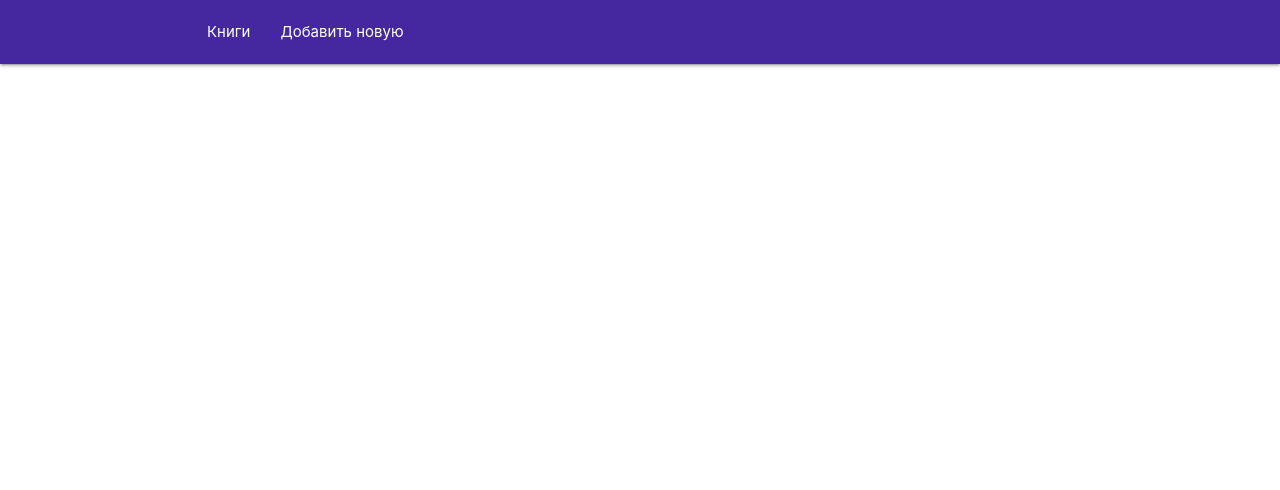
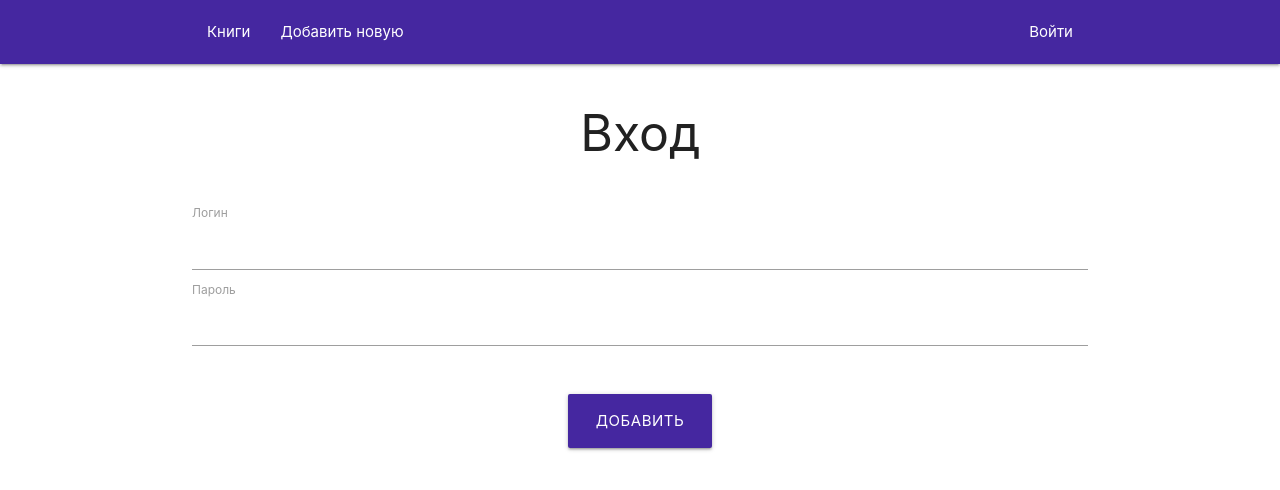
Before and after one commit to lenaryan/books, a Vue app: page /login in a window 1280 px wide. Shown: the top 490 px of the page. Built offline with nearby package versions, Linux system fonts and the light colour scheme.

Commit message:
small fixes and login page

```diff
--- a/src/components/AddBook.vue
+++ b/src/components/AddBook.vue
@@ -1,6 +1,6 @@
 <template>
     <section class="add container">
-        <h1 class="center">Add A Book</h1>
+        <h1 class="center">Добавить книгу</h1>
         <form class="add" @submit.prevent="addBook">
             <div class="add__field">
                 <label for="add__title">Название</label>
--- a/src/components/EditBook.vue
+++ b/src/components/EditBook.vue
@@ -1,6 +1,6 @@
 <template>
     <section class="edit container">
-        <h1 class="center">Edit A Book</h1>
+        <h1 class="center">Редактировать книгу</h1>
         <form class="edit" @submit.prevent="editBook">
             <div class="edit__field">
                 <label for="edit__title">Название</label>
--- /dev/null
+++ b/src/components/Login.vue
@@ -0,0 +1,52 @@
+<template>
+    <section class="add container">
+        <h1 class="center">Вход</h1>
+        <form class="add" @submit.prevent="addBook">
+            <div class="add__field">
+                <label for="add__title">Логин</label>
+                <input id="add__title" type="text" v-model="login">
+            </div>
+            <div class="add__field">
+                <label for="add__year">Пароль</label>
+                <input id="add__year" type="text" v-model="password">
+            </div>
+            <p v-if="feedback" class="feedback center">Заполни хотя бы название, камон</p>
+            <button class="btn-large deep-purple darken-3 add__btn">Добавить</button>
+        </form>
+    </section>
+</template>
+
+<script>
+import db from '@/firebase/init'
+
+export default {
+    name: 'AddBook',
+    data() {
+        return {
+            login: null,
+            password: null,
+            feedback: false
+        }
+    },
+    methods: {
+
+    }
+}
+</script>
+
+<style>
+.add {
+    margin-top: 40px;
+}
+.add input {
+    font-size: 18px;
+}
+.add input[type=text]:focus:not([readonly]), .add textarea:focus:not([readonly]) {
+    border-bottom: 1px solid #4527a0;
+    box-shadow: 0 1px 0 0 #4527a0;
+}
+.add__btn {
+    display: block;
+    margin: 40px auto 0;
+}
+</style>
--- a/src/components/Navbar.vue
+++ b/src/components/Navbar.vue
@@ -4,6 +4,7 @@
       <ul>
         <li><router-link :to="{ name: 'Books' }">Книги</router-link></li>
         <li><router-link :to="{ name: 'AddBook' }">Добавить новую</router-link></li>
+        <li class="right"><router-link :to="{ name: 'Login' }">Войти</router-link></li>
       </ul>
     </div>
   </nav>
--- a/src/router/index.js
+++ b/src/router/index.js
@@ -3,6 +3,7 @@ import Router from 'vue-router'
 import Books from '@/components/Books'
 import AddBook from '@/components/AddBook'
 import EditBook from '@/components/EditBook'
+import Login from '@/components/Login'
 
 Vue.use(Router)
 
@@ -23,6 +24,11 @@ export default new Router({
       path: '/edit/:id',
       name: 'EditBook',
       component: EditBook
+    },
+    {
+      path: '/login',
+      name: 'Login',
+      component: Login
     }
   ]
 })
```
